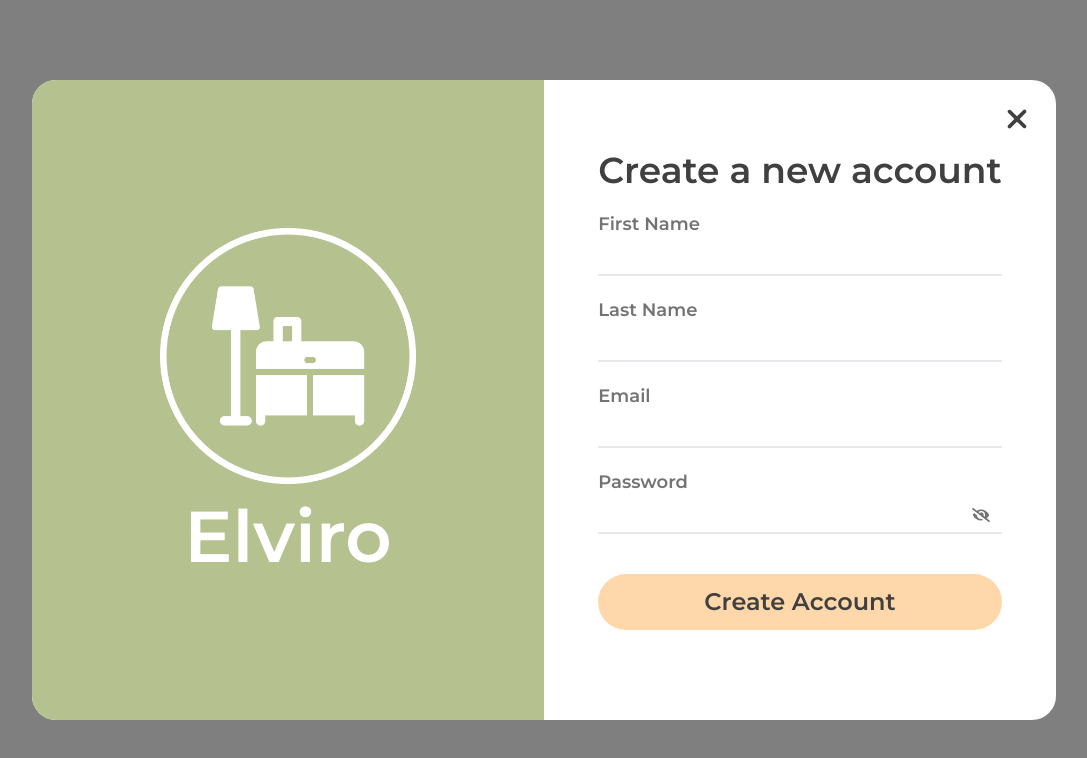
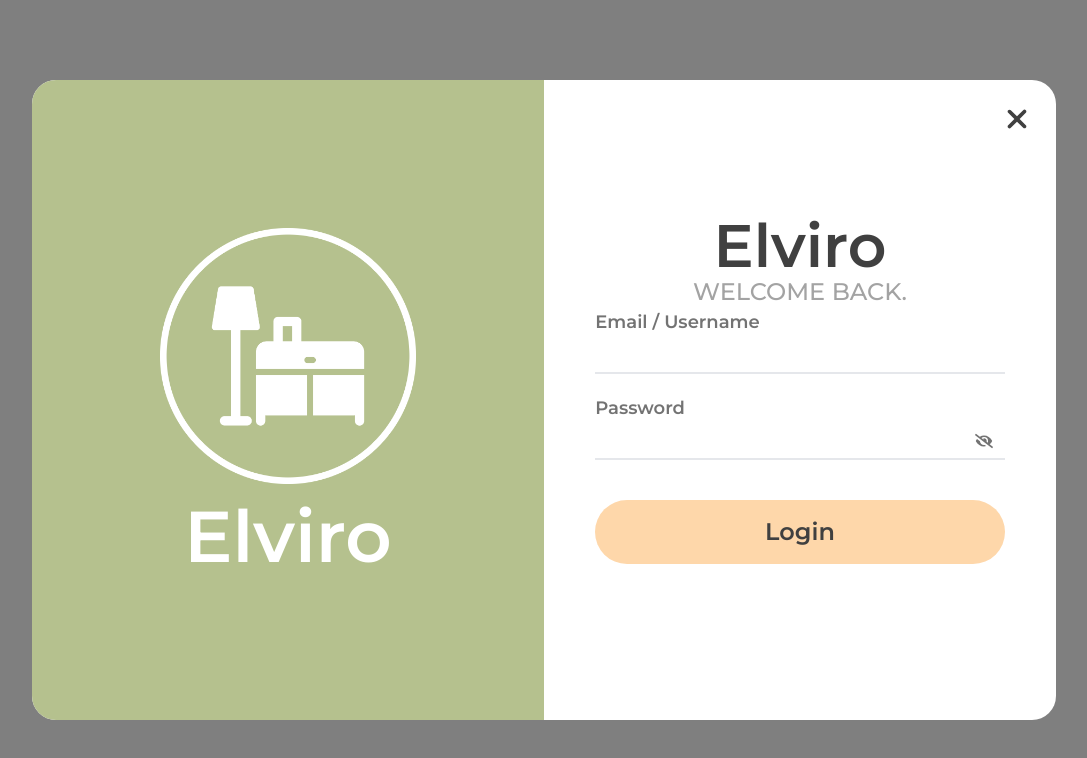
Before and after one commit to jsd7-group3-the-immortal-elf/elviro-frontend, a React (Vite) app: page / in a window 1280 px wide. Shown: the top 758 px of the page, without its empty margins (96-1183 px from the left). Built offline with nearby package versions, Linux system fonts and the light colour scheme.

Commit message:
adjust login page

```diff
--- a/src/main.jsx
+++ b/src/main.jsx
@@ -3,11 +3,11 @@ import ReactDOM from "react-dom/client";
 
 import "./index.css";
 import "./index.css";
-import CreateAccountPage from "./pages/login/CreateAccountPage";
+import LoginPage from "./pages/login/LoginPage";
 
 ReactDOM.createRoot(document.getElementById("root")).render(
 	<React.StrictMode>
 		{/* <App /> */}
-		<CreateAccountPage />
+		<LoginPage />
 	</React.StrictMode>
 );
--- a/src/pages/login/CreateAccountPage.jsx
+++ b/src/pages/login/CreateAccountPage.jsx
@@ -57,7 +57,7 @@ function CreateAccountPage() {
 	return (
 		<div className={openForm ? "block" : "hidden"}>
 			<div className="flex bg-black/50 lg:h-screen  justify-center md:items-center">
-				<section className="relative h-4/5 mt-14 md:mb-14 rounded-t-3xl sm:rounded-3xl bg-white w-full md:w-4/5 flex flex-col lg:flex-row items-center lg:w-4/5 md:h-4/5">
+				<section className="relative h-4/5 mt-20 md:mb-14 rounded-t-3xl sm:rounded-3xl bg-white w-full md:w-4/5 flex flex-col lg:flex-row items-center lg:w-4/5 md:h-4/5">
 					<FaXmark
 						className="text-3xl cursor-pointer absolute right-6 top-6 hover:text-4xl"
 						onClick={toggleOpenForm}
@@ -148,7 +148,7 @@ function CreateAccountPage() {
 
 							<button
 								type="submit"
-								className="bg-orange-200 p-1 md:p-3 rounded-full font-semibold text-lg md:mb-5 md:text-2xl mb-5 md:mb-0 hover:bg-orange-300  hover:shadow-xl"
+								className="bg-orange-200 p-5 rounded-full font-semibold text-lg md:mb-5 md:text-2xl mb-5  hover:bg-orange-300  hover:shadow-xl"
 							>
 								Create Account
 							</button>
--- a/src/pages/login/LoginPage.jsx
+++ b/src/pages/login/LoginPage.jsx
@@ -1,6 +1,8 @@
 import { useState } from "react";
-import ImageWhite from "../../../public/images/elviro_logo_white.png";
-import ImageBlack from "../../../public/images/elviro_logo_black.png";
+import ImageWhite from "/images/elviro_logo_white.png";
+import ImageBlack from "/images/elviro_logo_black.png";
+import { FaTimes, FaEyeSlash, FaEye } from "react-icons/fa";
+import { FaXmark } from "react-icons/fa6";
 
 function LoginPage() {
 	//ไว้รับค่า object จาก formData
@@ -10,6 +12,20 @@ function LoginPage() {
 		email: "",
 		password: "",
 	});
+
+	//state ของเปิด form
+	const [openForm, setOpenForm] = useState(true);
+
+	//-----------Password--------------//
+	//สร้าง state สลับระหว่างโชว์ password/text
+	const [showPassword, setShowPassword] = useState(false);
+
+	//Toggle ค่า true false
+	const togglePasswordVisibility = () => {
+		setShowPassword(!showPassword);
+	};
+
+	//----------ไว้ validate email + password -----------//
 
 	//สร้าง array ไว้รับค่าจาก formData
 	const [tableData, setTableData] = useState([]);
@@ -24,108 +40,116 @@ function LoginPage() {
 		}));
 	};
 
-	//เอาค่าไปเก็บใน array
+	//toggle เปิดปิด form
+	const toggleOpenForm = () => {
+		setOpenForm(!openForm);
+	};
+
+	//ตอนกด Submit
+	// const handleSubmit = (event) => {
+	// 	event.preventDefault(); //ไม่ให้ refresh หน้า
+	// 	console.log("Form Submitted:", formData); //ไว้ดู check
+	// 	setTableData((prevData) => [...prevData, formData]);
+	// 	console.log(...tableData, formData);
+	// };
 	const handleSubmit = (event) => {
 		event.preventDefault(); //ไม่ให้ refresh หน้า
-		console.log("Form Submitted:", formData); //ไว้ดู check
-		setTableData((prevData) => [...prevData, formData]);
-		console.log(...tableData, formData);
+
+		const username = event.target.username.value;
+		const password = event.target.username.value;
+
+		if (username === "username") {
+			if (password === "password") {
+				console.log("Login successful");
+			}
+		} else {
+			return;
+		}
 	};
 
 	return (
-		<div className="md:bg-gray-500 md:h-screen md:flex md:justify-center md:items-center">
-			<section className="flex flex-col md:flex-row items-center md:w-4/5 md:h-4/5">
-				<div className="flex my-9 justify-center items-center gap-4 md:my-0  md:bg-green md:w-1/2 md:h-full md:flex-col">
+		<div className={openForm ? "block" : "hidden"}>
+			<div className="flex bg-black/50 lg:h-screen  justify-center md:items-center">
+				<section className="relative h-4/5 mt-14 md:mb-14 rounded-t-3xl sm:rounded-3xl bg-white w-full md:w-4/5 flex flex-col lg:flex-row items-center lg:w-4/5 md:h-4/5">
+					<FaXmark
+						className="text-3xl cursor-pointer absolute right-6 top-6 hover:text-4xl"
+						onClick={toggleOpenForm}
+					/>
+					<div className="rounded-l-3xl flex my-9 justify-center items-center gap-4 lg:my-0  lg:bg-green lg:w-1/2 lg:h-full md:flex-col">
 						<img
 							src={ImageBlack}
 							alt="Elviro Logo"
-						className="w-1/2 md:hidden
+							className="w-1/2 max-w-lg lg:hidden
 						"
 						/>
 						<img
 							src={ImageWhite}
 							alt="Elviro Logo"
-						className="hidden md:flex w-1/2
+							className="hidden lg:flex w-1/2
 						"
 						/>
-					<h1 className="hidden md:block font-semibold text-2xl md:text-7xl md:text-white">
+						<h1 className="hidden lg:block font-semibold text-2xl md:text-7xl md:text-white">
 							Elviro
 						</h1>
 					</div>
 
-				<div className="md:bg-white md:w-1/2 md:h-full md:flex md:items-center md:justify-center md:overflow-hidden">
-					<form onSubmit={handleSubmit} className="flex flex-col md:w-2/3">
-						<label
-							htmlFor="firstName"
-							className="flex flex-col text-2xl pb-5 font-semibold"
+					<div className="0 h-full flex flex-col items-center justify-center md:overflow-hidden  lg:h-full lg:w-1/2">
+						{/* Main form */}
+
+						<h1 className="text-5xl lg:text-6xl text-center">Elviro</h1>
+						<h2 className="font-medium text-neutral-400 text-lg md:text-2xl text-center">
+							WELCOME BACK.
+						</h2>
+						<form
+							onSubmit={handleSubmit}
+							className="flex flex-col md:w-lg gap-5 lg:w-4/5"
 						>
-							First Name
-						</label>
+							{/* Email */}
+							<label className="text-neutral-500 text-md  flex flex-col font-semibold">
+								Email / Username
 								<input
-							id="firstName"
-							className="bg-white border-b-2 border-gray-800 p-1 mb-8 text-2xl font-normal "
-							type="text"
-							name="firstName"
-							value={formData.firstName}
-							onChange={handleChange}
-							required
-						/>
-						<label
-							htmlFor="lastName"
-							className="flex flex-col text-2xl pb-5 font-semibold"
-						>
-							Last Name
-						</label>
-						<input
-							id="lastName"
-							className="bg-white border-b-2 border-gray-800 p-1 mb-8 text-2xl font-normal"
-							type="text"
-							name="lastName"
-							value={formData.lastName}
-							onChange={handleChange}
-							required
-						/>
-						<label
-							htmlFor="email"
-							className="flex flex-col text-2xl pb-5 font-semibold"
-						>
-							Email
-						</label>
-						<input
-							id="email"
-							className="bg-white border-b-2 border-gray-800 p-1 mb-8 text-2xl font-normal"
+									className="bg-white border-b-2 border-text-neutral-500 p-1 font-normal"
 									type="email"
 									name="email"
 									value={formData.email}
 									onChange={handleChange}
 									required
 								/>
-						<label
-							htmlFor="password"
-							className="flex flex-col text-2xl pb-5 font-semibold"
-						>
+							</label>
+							{/* Password */}
+							<label className="text-neutral-500 text-md  flex flex-col pb-5 font-semibold">
 								Password
-						</label>
+								<div id="password-relative" className="relative">
 									<input
-							id="password"
-							className="bg-white border-b-2 border-gray-800 p-1 mb-16 text-2xl font-normal"
-							type="password"
+										className="bg-white border-b-2 border-text-neutral-500 p-1 font-normal w-full pr-10"
+										// type={showPassword ? "text" : "password"}
 										name="password"
+										type={showPassword ? "text" : "password"}
 										value={formData.password}
 										onChange={handleChange}
+										minLength="5"
 										required
 									/>
+									<span
+										className="absolute inset-y-0 right-0 flex items-center pr-3 cursor-pointer"
+										onClick={togglePasswordVisibility}
+									>
+										{showPassword ? <FaEye /> : <FaEyeSlash />}
+									</span>
+								</div>
+							</label>
 
 							<button
 								type="submit"
-							className="bg-orange-300 p-5 rounded-full font-semibold text-2xl mb-5 md:mb-0 border-8 border-orange-300 hover:border-orange-400 hover:shadow-xl"
+								className="bg-orange-200 p-4 rounded-full font-semibold text-lg md:mb-5 md:text-2xl mb-5  hover:bg-orange-300  hover:shadow-xl"
 							>
-							Create Account
+								Login
 							</button>
 						</form>
 					</div>
 				</section>
 			</div>
+		</div>
 	);
 }
 
```
Lines whose indentation alone changed are shown as unchanged.
